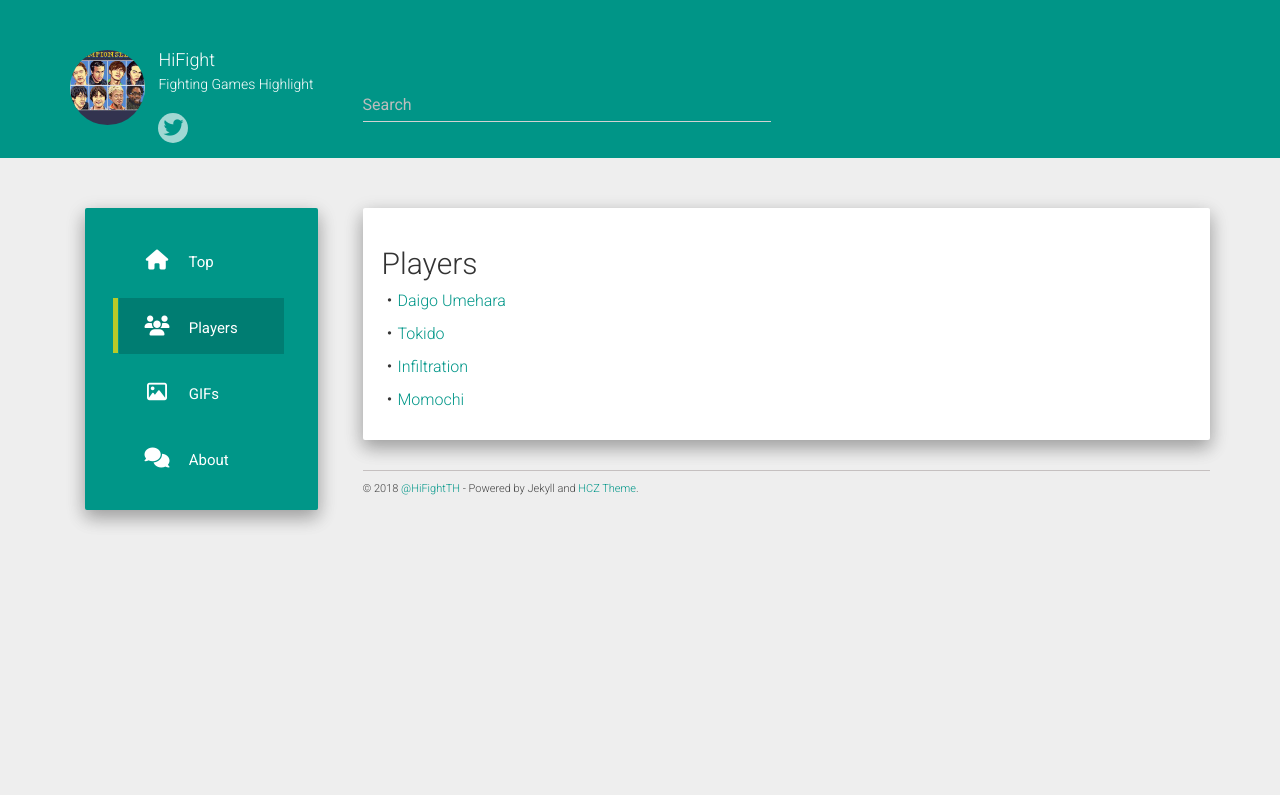
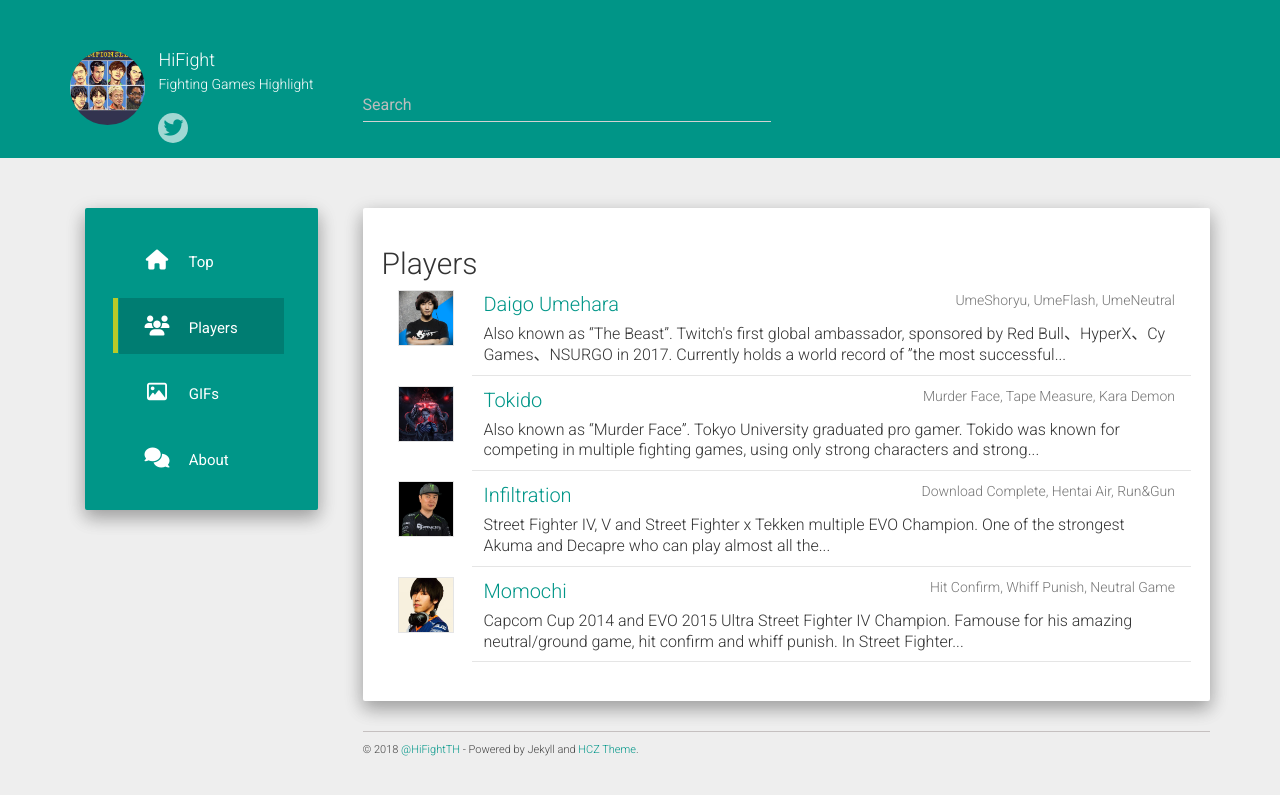
Before and after one commit to hifight/hifight.github.io, a Jekyll site: the page built from player.md, in a window 1280 px wide. Shown: the top 795 px of the page. Built offline with Jekyll 4.4.1, drawn with Linux system fonts in a browser that asks for light colours; nearby versions of some CDN libraries.

Commit message:
Add player link info

```diff
--- a/_data/gifs.json
+++ b/_data/gifs.json
@@ -237,7 +237,7 @@
   },
   {
     "name": "Two Tornado",
-    "gfyid": " EssentialHotHousefly",
+    "gfyid": "EssentialHotHousefly",
   },
   {
     "name": "WhiteBlack",
--- a/_data/players.json
+++ b/_data/players.json
@@ -2,17 +2,25 @@
   {
     "name": "Daigo Umehara",
     "link": "daigo_umehara",
+	"hifight": "UmeShoryu, UmeFlash, UmeNeutral",
+    "content": "Also known as “The Beast”. Twitch's first global ambassador, sponsored by Red Bull、HyperX、Cy Games、NSURGO in 2017. Currently holds a world record of ”the most successful player in major tournaments of Street Fighter” in Guinness World Records. ",
   },
   {
     "name": "Tokido",
     "link": "tokido",
+    "hifight": "Murder Face, Tape Measure, Kara Demon",
+    "content": "Also known as “Murder Face”. Tokyo University graduated pro gamer. Tokido was known for competing in multiple fighting games, using only strong characters and strong tactics to get many high places on multiple games in tournament. ",
   },
   {
     "name": "Infiltration",
     "link": "infiltration",
+    "hifight": "Download Complete, Hentai Air, Run&Gun",
+    "content": "Street Fighter IV, V and Street Fighter x Tekken multiple EVO Champion. One of the strongest Akuma and Decapre who can play almost all the cast in Street Fighter IV. Main Nash in the 1st season of SFV but changed to Juri and Menat in S2.",
   },
   {
     "name": "Momochi",
     "link": "momochi",
+    "hifight": "Hit Confirm, Whiff Punish, Neutral Game",
+    "content": "Capcom Cup 2014 and EVO 2015 Ultra Street Fighter IV Champion. Famouse for his amazing neutral/ground game, hit confirm and whiff punish. In Street Fighter V, he main Ken in S1 and S2 (also play Ibuki) but changed to Kolin in Arcade Edition. Outside of Street Fighter series, Momochi also played Ultimate Marvel vs Capcom 3 competetively before and currently compete in Dragon Ball FighterZ as well.",
   },
 ]
--- a/_includes/js.html
+++ b/_includes/js.html
@@ -1,5 +1,6 @@
 
 <script src="https://ajax.googleapis.com/ajax/libs/jquery/1.11.1/jquery.min.js"></script>
+<script src="//cdnjs.cloudflare.com/ajax/libs/fetch/2.0.3/fetch.js"></script>
 <script src="https://code.jquery.com/jquery-migrate-1.2.1.min.js"></script>
 <script src="https://maxcdn.bootstrapcdn.com/bootstrap/3.3.6/js/bootstrap.min.js"></script>
 {% if site.allowsearch ==  true %}
--- a/feed.xml
+++ b/feed.xml
@@ -16,6 +16,7 @@
 	<item>
 		<title>{{ player.name }}</title>
 		<link>{{ site.url }}/player/{{ player.link}}</link>
+		<description>{{ player.content | xml_escape }}</description>
 	</item>
     {% endfor %}
 
--- a/player.md
+++ b/player.md
@@ -6,6 +6,23 @@
 
 <h2>Players</h2>
 
-{% for player in site.data.players %}
-・<a href="{{ site.url }}/player/{{ player.link }}">{{ player.name }}</a>
-{% endfor %}
+<div class="list-group">
+	{% for player in site.data.players %}
+		<div class="list-group-item">
+			<div class="row-action-primary">
+				{% if player.link %}
+					<a href="{{ site.url }}/player/{{ player.link }}">
+						<img class="row-picture" src="/static/img/player/{{ player.link }}.jpg">
+					</a>
+				{% endif %}
+			</div>
+			<div class="row-content">
+				<div class="least-content">{{ player.hifight }}</div>
+				<h4 class="list-group-item-heading"><a href="{{ site.url }}/player/{{ player.link }}">{{ player.name }}</a></h4>
+
+				<p class="list-group-item-text">{{ player.content | strip_html | truncatewords: 25 }}</p>
+			</div>
+		</div>
+		<div class="list-group-separator"></div>
+	{% endfor %}
+</div>
--- a/sitemap.xml
+++ b/sitemap.xml
@@ -16,6 +16,7 @@
 		<item>
 			<title>{{ player.name }}</title>
 			<link>{{ site.url }}/player/{{ player.link}}</link>
+			<description>{{ player.content | xml_escape }}</description>
 		</item>
     {% endfor %}
 
```
Also changed, not shown: index.html (+59 -0 lines).
